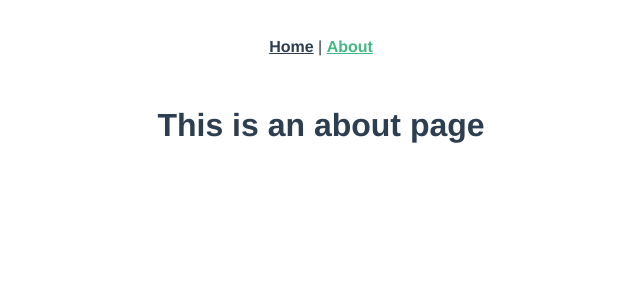
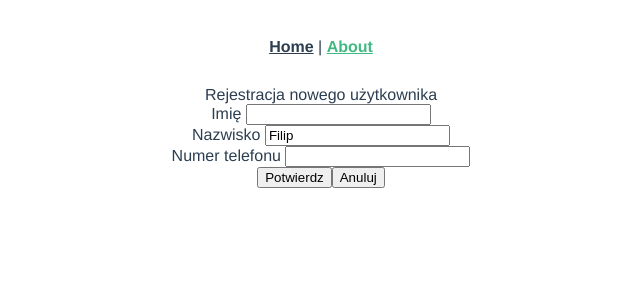
Before and after one commit to FloryanFilip/warsawjs-workshop, a Vue app: page /about in a window 1280 px wide. Shown: the top 300 px of the page, without its empty margins (319-959 px from the left). Built offline with nearby package versions, Linux system fonts and the light colour scheme.

Commit message:
Initial Commit

```diff
--- /dev/null
+++ b/src/components/user-form.component.vue
@@ -0,0 +1,45 @@
+<template>
+  <section>
+    <form>
+      <div>
+        Rejestracja nowego użytkownika
+      </div>
+      <div>
+        <label>
+          Imię
+          <input v-model="firstName"/>
+        </label>
+      </div>
+      <div>
+        <app-input value="Filip"/>
+      </div>
+      <div>
+        <label>
+          Numer telefonu
+          <input v-model="phoneNumber"/>
+        </label>
+      </div>
+      <div>
+        <button type="submit">Potwierdz</button>
+        <button type="button">Anuluj</button>
+      </div>
+    </form>
+  </section>
+</template>
+
+<script lang="ts">
+import {Component, Prop, Vue} from "vue-property-decorator";
+
+@Component
+export default class FormComponent extends Vue {
+  @Prop({
+    type: String
+  }) firstName!: string;
+  @Prop({
+    type: String
+  }) lastName!: string;
+  @Prop({
+    type: String
+  }) phoneNumber!: string;
+}
+</script>
--- /dev/null
+++ b/src/core/components/app-input.component.vue
@@ -0,0 +1,15 @@
+<template>
+  <label>
+    Nazwisko
+    <input v-bind="$attrs" v-on="$listeners"/>
+  </label>
+</template>
+
+<script lang="ts">
+import {Component, Vue} from "vue-property-decorator";
+
+@Component
+export default class AppInputComponent extends Vue {
+
+}
+</script>
--- a/src/main.ts
+++ b/src/main.ts
@@ -5,6 +5,13 @@ import store from './store'
 
 Vue.config.productionTip = false
 
+const req = require.context('./core/components', true, /component\.(ts|js|vue)$/i);
+
+req.keys().map((key) => {
+  const component = key.match(/[ \w-]+?(?=\.component\.(ts|js|vue))/);
+  if (component) return Vue.component(component[0], req(key).default);
+});
+
 new Vue({
   router,
   store,
--- a/src/views/About.vue
+++ b/src/views/About.vue
@@ -1,5 +1,37 @@
 <template>
-  <div class="about">
-    <h1>This is an about page</h1>
-  </div>
+  <my-form :first-name="firstName" :last-name="lastName" :phone-number="phoneNumber"/>
 </template>
+
+
+<script lang="ts">
+
+import FormComponent from "@/components/user-form.component.vue";
+import {Component, Vue} from "vue-property-decorator";
+
+@Component({
+  components: {
+    'my-form': FormComponent
+  }
+})
+export default class AboutComponent extends Vue {
+  firstName = '';
+  lastName = '';
+  phoneNumber = '';
+}
+// export default {
+//   components: {
+//
+//   },
+//   data() {
+//     return {
+//
+//     }
+//   },
+//   methods: {
+//
+//   },
+//   created() {
+//
+//   }
+// }
+</script>
```
